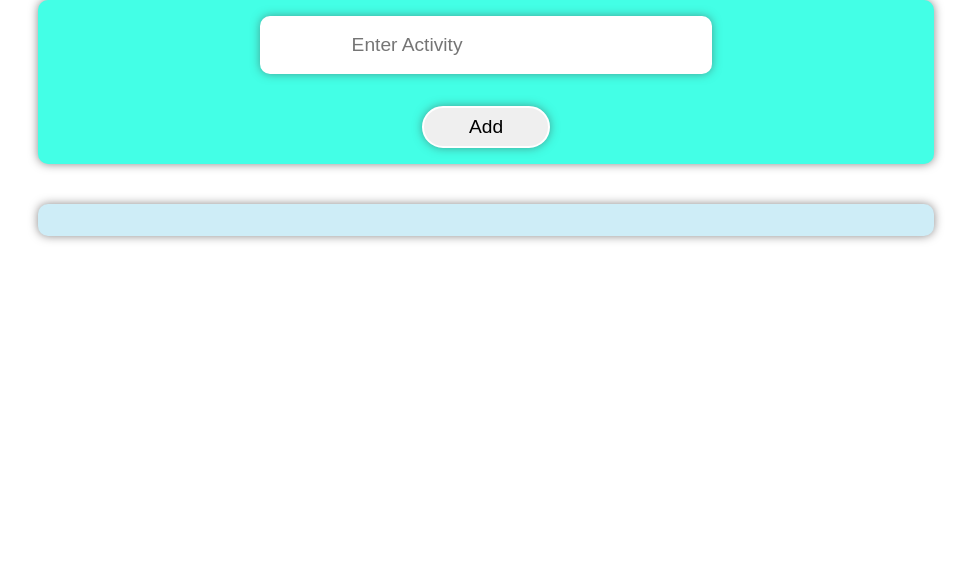
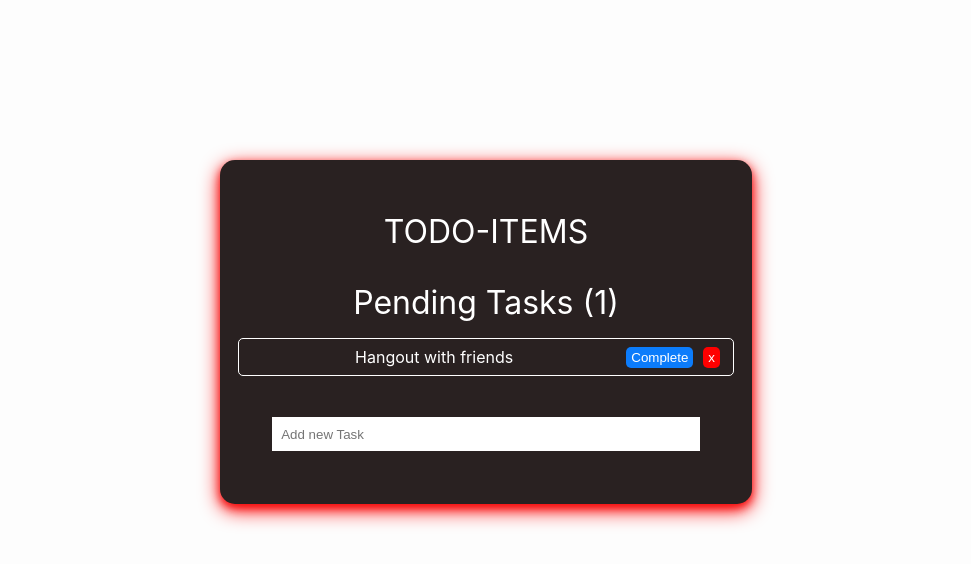
Before and after one commit to NAYANCSE27/ListBuilder, a React (Create React App) app: page / in a window 1280 px wide. Shown: the top 564 px of the page, without its empty margins (154-1125 px from the left). Built offline with nearby package versions, Linux system fonts and the light colour scheme.

Commit message:
added to-do list

```diff
--- a/src/App.js
+++ b/src/App.js
@@ -1,16 +1,11 @@
-import { useState } from "react";
-import Input from "./input/Input";
-import Output from "./output/Output";
+import Todo from "./components/Todo";
 
 import "./App.css";
 
 function App() {
-  // const [newMessage, setNewMessage] = useState('');
-  const [listMessage, setListMessage] = useState([]);
   return (
     <div className="App">
-      <Input listMessage={listMessage} setListMessage={setListMessage} />
-      <Output listMessage={listMessage} setListMessage={setListMessage} />
+      <Todo />
     </div>
   );
 }
--- /dev/null
+++ b/src/components/Todo.css
@@ -0,0 +1,45 @@
+body {
+  background: rgba(250, 250, 250, 0.278);
+}
+
+.todo-container {
+  background: rgb(41, 33, 33);
+  width: 40vw;
+  margin: 10em auto;
+  border-radius: 15px;
+  padding: 20px 10px;
+  color: white;
+  box-shadow: 0 4px 8px 0 rgba(240, 0, 0, 0.819), 0 6px 20px 0 rgb(255, 3, 3);
+}
+
+.task {
+  border: 1px solid white;
+  border-radius: 5px;
+  padding: 0.5em;
+  margin: 0.5em;
+}
+
+.task button {
+  background: rgb(12, 124, 251);
+  border-radius: 5px;
+  margin: 0px 5px;
+  padding: 3px 5px;
+  border: none;
+  cursor: pointer;
+  color: white;
+  float: right;
+}
+
+.header {
+  margin: 0.5em;
+  font-size: 2em;
+  text-align: center;
+}
+
+.create-task input[type="text"] {
+  margin: 2.5em 2em;
+  width: 80%;
+  outline: none;
+  border: none;
+  padding: 0.7em;
+}
--- /dev/null
+++ b/src/components/Todo.jsx
@@ -0,0 +1,95 @@
+import { useEffect, useState } from "react";
+import "./Todo.css";
+
+function Task({ task, index, completeTask, removeTask }) {
+  return (
+    <div
+      className="task"
+      style={{ textDecoration: task.completed ? "line-through" : "" }}
+    >
+      {task.title}
+      <button style={{ background: "red" }} onClick={() => removeTask(index)}>
+        x
+      </button>
+      <button onClick={() => completeTask(index)}>Complete</button>
+    </div>
+  );
+}
+
+function CreateTask({ addTask }) {
+  const [value, setValue] = useState("");
+  const handleSubmit = (e) => {
+    e.preventDefault();
+    if (!value) return;
+    addTask(value);
+    setValue("");
+  };
+
+  return (
+    <form onSubmit={handleSubmit}>
+      <input
+        type="text"
+        className="input"
+        value={value}
+        placeholder="Add new Task"
+        onChange={(e) => setValue(e.target.value)}
+      />
+    </form>
+  );
+}
+
+function Todo() {
+  const [tasksRemaining, setTasksRemaining] = useState(0);
+  const [tasks, setTasks] = useState([
+    {
+      title: "Hangout with friends",
+      completed: false,
+    },
+  ]);
+
+  useEffect(() => {
+    setTasksRemaining(tasks.filter((task) => !task.completed).length);
+  });
+
+  const addTask = (title) => {
+    const newTasks = [...tasks, { title, completed: false }];
+    setTasks(newTasks);
+  };
+
+  const completeTask = (index) => {
+    const newTasks = [...tasks];
+    newTasks[index].completed = true;
+    setTasks(newTasks);
+  };
+
+  const removeTask = (index) => {
+    const newTasks = [...tasks];
+    newTasks.splice(index, 1);
+    setTasks(newTasks);
+  };
+
+  return (
+    <div className="todo-container">
+      <div className="header">
+        <p>TODO-ITEMS</p>
+        Pending Tasks ({tasksRemaining})
+      </div>
+      <div className="tasks">
+        {tasks.map((task, index) => (
+          <Task
+            task={task}
+            index={index}
+            completeTask={completeTask}
+            removeTask={removeTask}
+            key={index}
+          />
+        ))}
+      </div>
+      <div className="create-task">
+        <CreateTask addTask={addTask} />
+      </div>
+    </div>
+  );
+}
+
+export default Todo;
--- a/src/input/Input.css
+++ /dev/null
@@ -1,42 +0,0 @@
-.input__value {
-  display: flex;
-  flex-direction: column;
-  border: none;
-  box-shadow: 0px 0px 10px rgba(22, 17, 17, 0.5);
-  align-items: center;
-  border-radius: 10px;
-  background-color: #43ffe6;
-}
-
-input {
-  border: none;
-  box-shadow: 0px 0px 10px rgba(67, 65, 65, 0.5);
-  min-width: 30%;
-  max-width: 70%;
-  font-size: 1.2rem;
-  padding: 2vh 10%;
-  margin: 2vh 5%;
-  border-radius: 10px;
-  outline: none;
-  border: 2px solid transparent;
-}
-
-input:focus {
-  text-decoration: none;
-}
-
-input:focus-within {
-  border: 2px solid aqua;
-}
-
-button {
-  width: auto;
-  max-width: 30%;
-  margin: 2vh 5%;
-  border: 2px solid white;
-  font-size: 1.2rem;
-  border-radius: 200px;
-  box-shadow: 0px 0px 10px rgba(67, 65, 65, 0.5);
-  cursor: pointer;
-  padding: 1vh 5%;
-}
--- a/src/input/Input.jsx
+++ /dev/null
@@ -1,43 +0,0 @@
-import { useState } from "react";
-import "./Input.css";
-
-const Input = (props) => {
-  const { listMessage, setListMessage } = props;
-  const [message, setMessage] = useState("");
-
-  function isValidMessage(text) {
-    console.log(text);
-    if (text === null) {
-      return false;
-    }
-    return true;
-  }
-
-  function handleOnChange(event) {
-    setMessage(event.target.value);
-  }
-  function handleOnClick() {
-    if (isValidMessage(message)) {
-      setListMessage([...listMessage, message]);
-    } else {
-      alert("Invalid input");
-    }
-  }
-
-  return (
-    <div className="input__value">
-      <input
-        type="text"
-        autoComplete="off"
-        placeholder="Enter Activity"
-        onChange={handleOnChange}
-        required
-      />
-      <button onClick={handleOnClick} id="add">
-        Add
-      </button>
-    </div>
-  );
-};
-
-export default Input;
--- a/src/input/index.js
+++ /dev/null
@@ -1,3 +0,0 @@
-import Input from "./Input";
-
-export { Input };
--- a/src/output/Output.css
+++ /dev/null
@@ -1,24 +0,0 @@
-table {
-  margin: 5vh 5%;
-}
-
-th,
-td,
-tr {
-  text-align: center;
-}
-
-.table__value {
-  margin-top: 5vh;
-  display: flex;
-  flex-direction: column;
-  border: none;
-  box-shadow: 0px 0px 10px rgba(22, 17, 17, 0.5);
-  align-items: center;
-  border-radius: 10px;
-  background-color: #ceedf7;
-}
-
-ul{
-  list-style: none;
-}
--- a/src/output/Output.jsx
+++ /dev/null
@@ -1,15 +0,0 @@
-import "./Output.css";
-
-const Output = ({ listMessage, setListMessage }) => {
-  return (
-    <div className="table__value">
-      <ul>
-        {listMessage.map((message, index) => (
-          <li key={index}>{message}</li>
-        ))}
-      </ul>
-    </div>
-  );
-};
-
-export default Output;
--- a/src/output/index.js
+++ /dev/null
@@ -1,3 +0,0 @@
-import Output from "./Output";
-
-export { Output };
```
